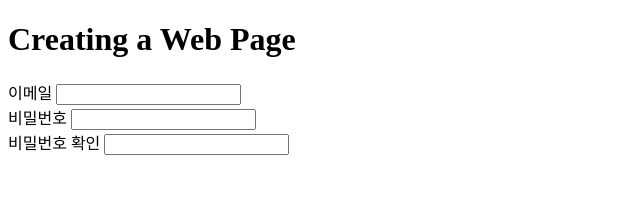
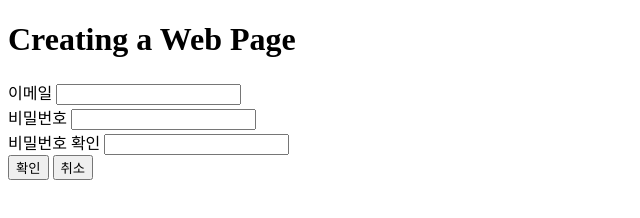
Before and after one commit to sseonu/html-form, a plain HTML site: page index.html in a window 1280 px wide. Shown: the whole page, without its empty margins (0-640 px from the left). Drawn offline with Linux system fonts and the light colour scheme.

Commit message:
Update index.html

```diff
--- a/index.html
+++ b/index.html
@@ -19,6 +19,12 @@
             <lable for="signup-password-repeat"> 비밀번호 확인</lable>
             <input id="signup-password-repeat" name="password-repeat" type="password"> <!--type: 입력받을 내용의 타입-->
              </div>
+             <button type="submit">
+               확인
+             </button>
+             <button type="reset">
+               취소
+             </button>
       </form>
    </body>
 </html>
```
